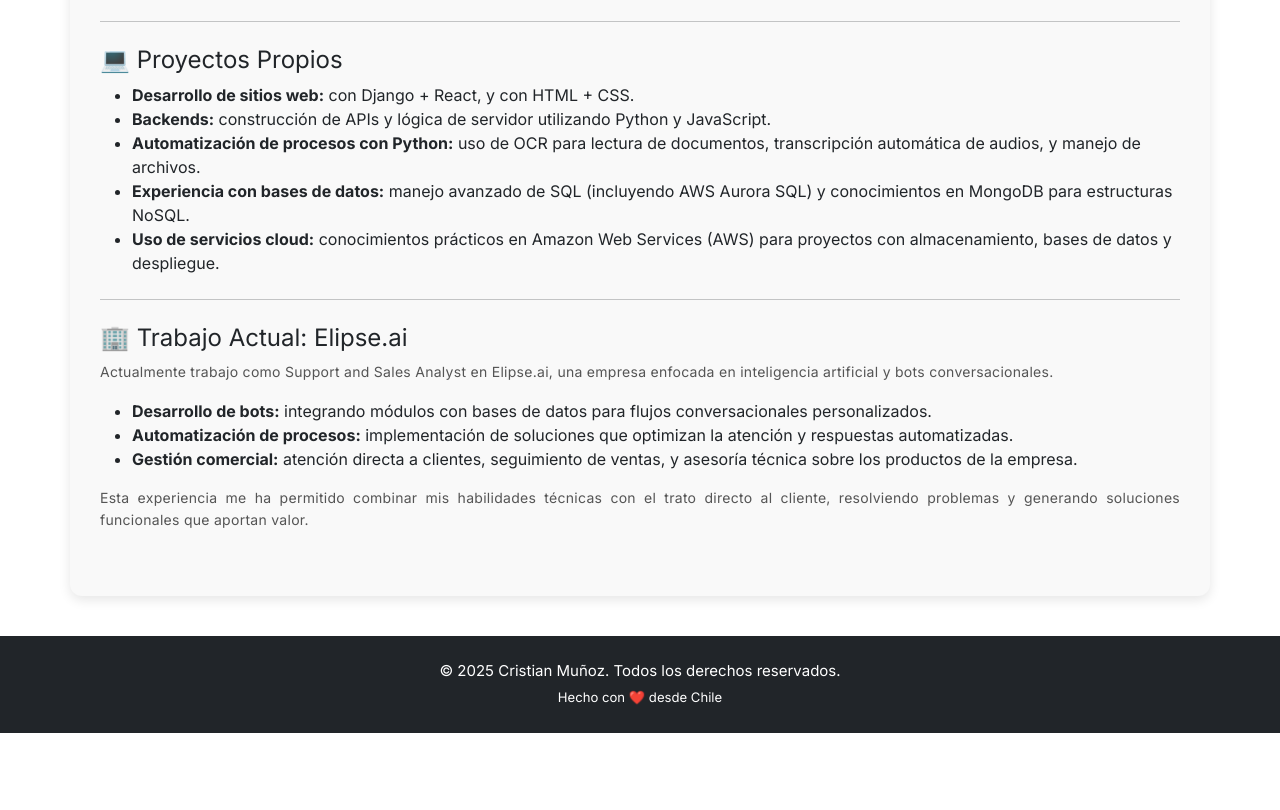
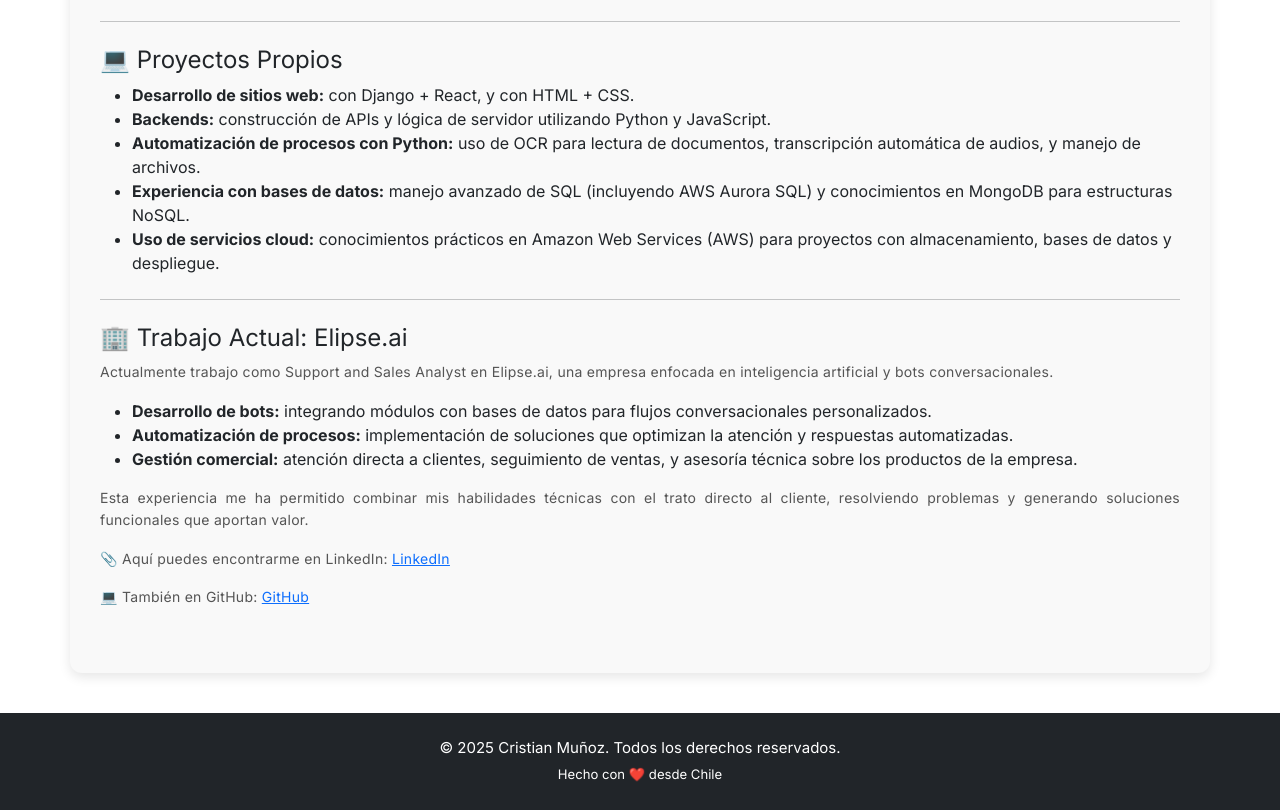
Before and after one commit to cristian123-stack/cristian123-stack.github.io, a plain HTML site: page experiencia.html in a window 1280 px wide. Shown: the part 278-1088 px from the top of the page. Before the commit the page ends 1011 px from the top, so only its background shows below. Drawn offline with nearby package versions, Linux system fonts and the light colour scheme.

Commit message:
agregando linkdin y github

```diff
--- a/experiencia.html
+++ b/experiencia.html
@@ -57,6 +57,8 @@
         </ul>
 
         <p>Esta experiencia me ha permitido combinar mis habilidades técnicas con el trato directo al cliente, resolviendo problemas y generando soluciones funcionales que aportan valor.</p>
+        <p>📎 Aquí puedes encontrarme en <strong>LinkedIn</strong>: <a href="https://www.linkedin.com/in/cristian-mu%C3%B1oz-mendez-11b6b0278" target="_blank">LinkedIn</a></p>
+        <p>💻 También en <strong>GitHub</strong>: <a href="https://github.com/cristian123-stack" target="_blank">GitHub</a></p>
       </div>
     </div>
   </main>
```
